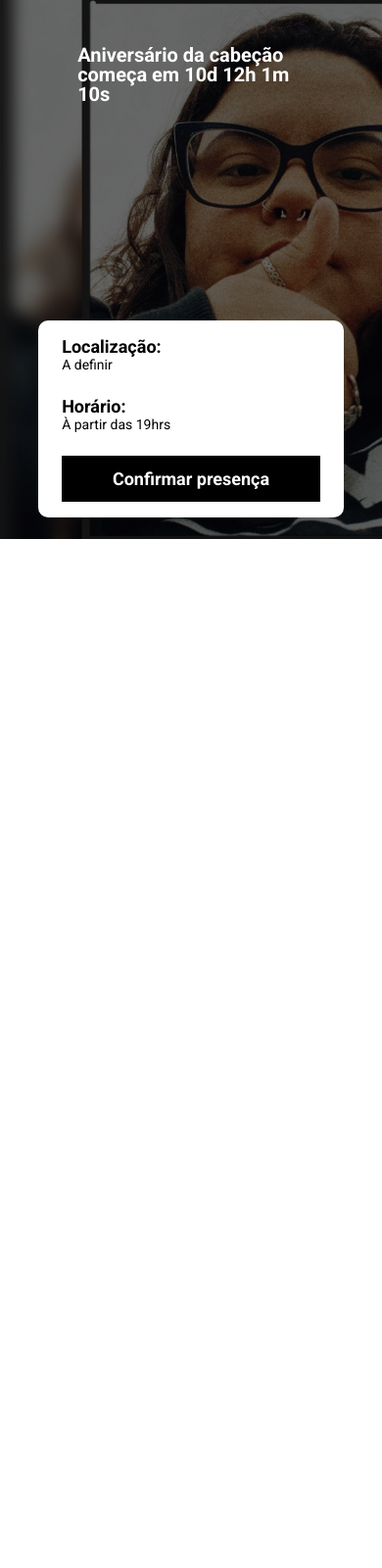
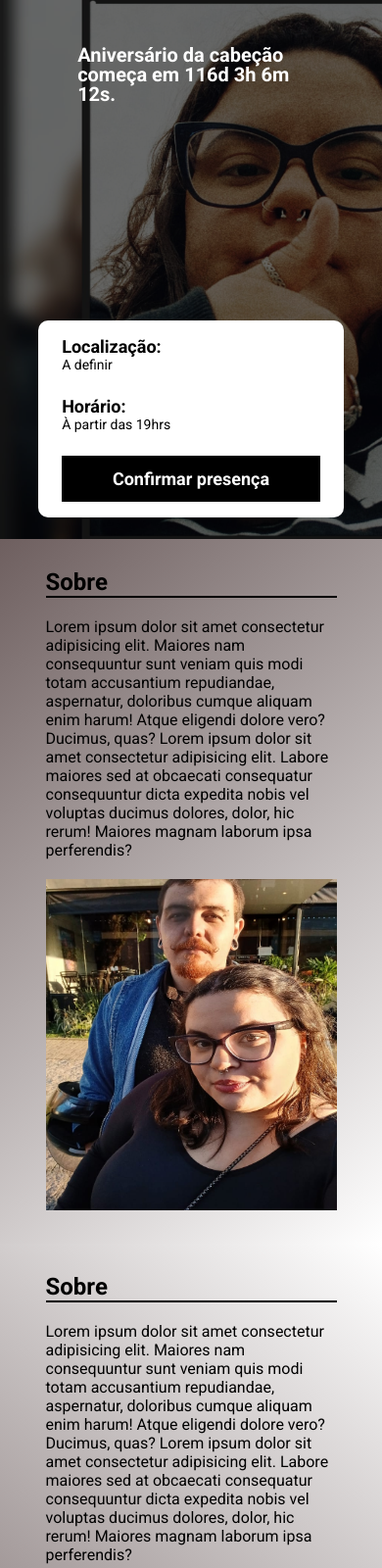
Before and after one commit to DouglasRibeiro84/aniversario_exercicio, a website built with Parcel: page src/index.html in a window 390 px wide. Shown: the top 1600 px of the page at 98% size. Before the commit the page ends 844 px from the top, so only its background shows below. Built offline with nearby package versions, Linux system fonts and the light colour scheme; a web font is replaced by a local one.

Commit message:
final commit

```diff
--- a/package.json
+++ b/package.json
@@ -1,9 +1,9 @@
 {
   "name": "aniversario_exercicio",
   "version": "1.0.0",
-  "main": "index.js",
   "scripts": {
     "dev": "parcel src/index.html src/styles/*.scss src/scripts/main.js --no-cache",
+    "build": "parcel build src/index.html",
     "test": "echo \"Error: no test specified\" && exit 1"
   },
   "keywords": [],
--- a/src/index.html
+++ b/src/index.html
@@ -8,15 +8,15 @@
 
     <link rel="preconnect" href="https://fonts.googleapis.com">
     <link rel="preconnect" href="https://fonts.gstatic.com" crossorigin>
-    <link href="https://fonts.googleapis.com/css2?family=Roboto:wght@400;700;900&family=Send+Flowers&display=swap"
-        rel="stylesheet">
+    <link href="https://fonts.googleapis.com/css2?family=Roboto:wght@400;700;900&family=Send+Flowers&display=swap"rel="stylesheet">
+    <link rel="stylesheet" href="https://unpkg.com/aos@next/dist/aos.css" />
     <link rel="stylesheet" href="styles/main.scss">
 </head>
 
 <body>
     <header class="hero">
         <div class="container">
-            <P class="hero__text">Aniversário da cabeção começa em 10d 12h 1m 10s</P>
+            <P class="hero__text">Aniversário da cabeção começa em <span id="contador"></span></P>
             <div class="infos-bar">
                 <ul class="infos-bar__infos">
                     <li class="infos-bar__infos__item">
@@ -34,12 +34,50 @@
             </div>
         </div>
     </header>
-    <section>
-        <div class="container">
-            <div></div>
+    <section class="sobre">
+        <div class="container" data-aos="fade-right" data-aos-duration="2000">
+            <div class="sobre__text">
+                <h2 class="sobre__text__title">Sobre</h2>
+                <p class="sobre__text__item">
+                    Lorem ipsum dolor sit amet consectetur adipisicing elit. Maiores nam consequuntur sunt veniam quis
+                    modi totam accusantium repudiandae, aspernatur, doloribus cumque aliquam enim harum! Atque eligendi
+                    dolore vero? Ducimus, quas?
+                    Lorem ipsum dolor sit amet consectetur adipisicing elit. Labore maiores sed at obcaecati consequatur
+                    consequuntur dicta expedita nobis vel voluptas ducimus dolores, dolor, hic rerum! Maiores magnam
+                    laborum ipsa perferendis?
+                </p>
+            </div>
+            <img class="sobre__img" src="/src/images/carousel_1.jpg" alt="">
         </div>
     </section>
-
+    <section class="sobre sobre--segundo sobre--left">
+        <div class="container" data-aos="fade-left" data-aos-duration="2000">
+            <div class="sobre__text">
+                <h2 class="sobre__text__title">Sobre</h2>
+                <p class="sobre__text__item">
+                    Lorem ipsum dolor sit amet consectetur adipisicing elit. Maiores nam consequuntur sunt veniam quis
+                    modi totam accusantium repudiandae, aspernatur, doloribus cumque aliquam enim harum! Atque eligendi
+                    dolore vero? Ducimus, quas?
+                    Lorem ipsum dolor sit amet consectetur adipisicing elit. Labore maiores sed at obcaecati consequatur
+                    consequuntur dicta expedita nobis vel voluptas ducimus dolores, dolor, hic rerum! Maiores magnam
+                    laborum ipsa perferendis?
+                </p>
+            </div>
+            <img class="sobre__img" src="/src/images/carousel_4.jpg" alt="">
+        </div>
+    </section>
+    <section class="sobre sobre--tercerio">
+        <div class="container" data-aos="fade-right" data-aos-duration="2000">
+            <div class="sobre__text">
+                <h2 class="sobre__text__title">Ultimo topico</h2>
+                <p class="sobre__text__item">
+                    Olá, sla se vai ler essa parte cabeção kk espero que sim, sei que essa pagina ta longe doq consigo fazer, estou meio sem motivação no momento tentei fazer um carousel ja bugou tudo um caraio msmo, me sinto meio desligado de tudo mas saiba que sempre vou te amar, ao lado coloquei umas das musicas que mais curto (se não aparecer só recarregar a pagina kkk), mas só pra confirma de novo <span class="final">T e AMO DMS</span>
+                </p>
+            </div>
+            <iframe class="sobre__img" src="https://www.youtube.com/embed/XEEasR7hVhA?si=olzwQP_jNF3GpDEs" title="YouTube video player" frameborder="0" allow="accelerometer; autoplay; clipboard-write; encrypted-media; gyroscope; picture-in-picture; web-share" referrerpolicy="strict-origin-when-cross-origin" allowfullscreen></iframe>
+        </div>
+    </section>
+    <script src="https://unpkg.com/aos@next/dist/aos.js"></script>
     <script type="module" src="/src/scripts/main.js"></script>
 </body>
 
--- a/src/scripts/main.js
+++ b/src/scripts/main.js
@@ -1 +1,28 @@
-console.log("ola mundo")
+AOS.init();
+
+const dataAniversario = new Date("Feb 08, 2025 19:00:00");
+const timeStampAniversario = dataAniversario.getTime();
+
+const contaHoras = setInterval(function(){
+    const agora = new Date();
+    const timeStampAgora = agora.getTime();
+
+    const distanciaAniversario = timeStampAniversario - timeStampAgora;
+
+    const diasMs = 1000 * 60 * 60 * 24;
+    const horasMs = 1000 * 60 * 60;
+    const minutosMs = 1000 * 60
+
+    const dias = Math.floor(distanciaAniversario / diasMs);
+    const horas = Math.floor((distanciaAniversario % diasMs) / horasMs);
+    const minutos = Math.floor((distanciaAniversario % horasMs) / minutosMs);
+    const segundos = Math.floor((distanciaAniversario % minutosMs) / 1000);
+
+    document.getElementById('contador').innerHTML = `${dias}d ${horas}h ${minutos}m ${segundos}s.`
+
+    if (distanciaAniversario < 0 ){
+        clearInterval(contaHoras);
+        document.getElementById('contador').innerHTML = `Já passou a data`
+    }
+
+},1000)
--- a/src/styles/_hero.scss
+++ b/src/styles/_hero.scss
@@ -1,3 +1,4 @@
+@use 'variables' ;
 .hero {
     padding: 5.6vw;
     min-height: 80vh;
@@ -34,7 +35,7 @@
         font-size: 40px;
         line-height: 56px;
         font-weight: bold;
-        color: white;
+        color: variables.$text_secondary;
     }
 
     @media (max-width: 640px) {
--- /dev/null
+++ b/src/styles/_sobre.scss
@@ -0,0 +1,62 @@
+.sobre {
+    padding: 30px;
+    background-image: linear-gradient( 139deg , rgb(110, 95, 95), rgb(255, 255, 255));
+
+    &--segundo{
+        background-image: linear-gradient( 220deg ,rgb(255, 255, 255),  rgb(110, 95, 95))
+    }
+
+    &--terceiro{
+        background-image: linear-gradient( 139deg , rgb(110, 95, 95), rgb(255, 255, 255));
+    }
+
+    &--left{
+        .container{
+            flex-direction: row-reverse;
+        }
+    }
+
+    .container {
+        display: flex;
+        gap: 20px;
+    }
+
+    &__text {
+        padding: 40px;
+
+        &__title {
+            margin-bottom: 20px;
+            border-bottom: 2px solid black;
+            font-weight: bold;
+        }
+    }
+
+    &__img {
+        width: 200%;
+        height: 40vh;
+    }
+
+
+    @media(max-width:640px){
+        .container{
+            display: block;
+            gap: 0;
+        }
+
+        &__text {
+            padding: 0px;
+            margin-bottom: 20px;
+
+            &__title {
+                margin-bottom: 20px;
+                border-bottom: 2px solid black;
+                font-weight: bold;
+            }
+        }
+
+
+        &__img{
+            width: 100%;
+        }
+    }
+}
--- /dev/null
+++ b/src/styles/_variables.scss
@@ -0,0 +1,2 @@
+$text: black;
+$text_secondary: white;
--- a/src/styles/components/_buttons.scss
+++ b/src/styles/components/_buttons.scss
@@ -1,3 +1,5 @@
+@use '../variables';
+
 .button{
     padding: 12px;
     font-size: 18px;
@@ -6,12 +8,12 @@
     text-align: center;
 
     &--primary{
-        color: white;
-        background-color: black;
-        border: 1px solid black;
+        color: variables.$text_secondary;
+        background-color: variables.$text;
+        border: 1px solid variables.$text;
 
         &:hover{
-            color: black;
+            color: variables.$text;
             background-color: transparent;
         }
     }
--- a/src/styles/main.scss
+++ b/src/styles/main.scss
@@ -1,6 +1,7 @@
 @use 'hero';
 @use 'components/infos_bar';
 @use 'components/buttons';
+@use 'sobre';
 
 *{
     margin: 0;
@@ -23,3 +24,11 @@
         max-width: 90%;
     }
 }
+
+.final{
+    font-family: "Send Flowers", serif;
+    font-weight: bold;
+    font-size: 20px;
+    margin-left: 10px;
+    color: rgb(255, 0, 0);
+}
```
Also changed, not shown: src/images/carousel_1.jpg (added), src/images/carousel_2.jpg (added), src/images/carousel_3.jpg (added), src/images/carousel_4.jpg (added), src/images/carousel_5.jpg (added), src/images/carousel_6.jpg (added).
